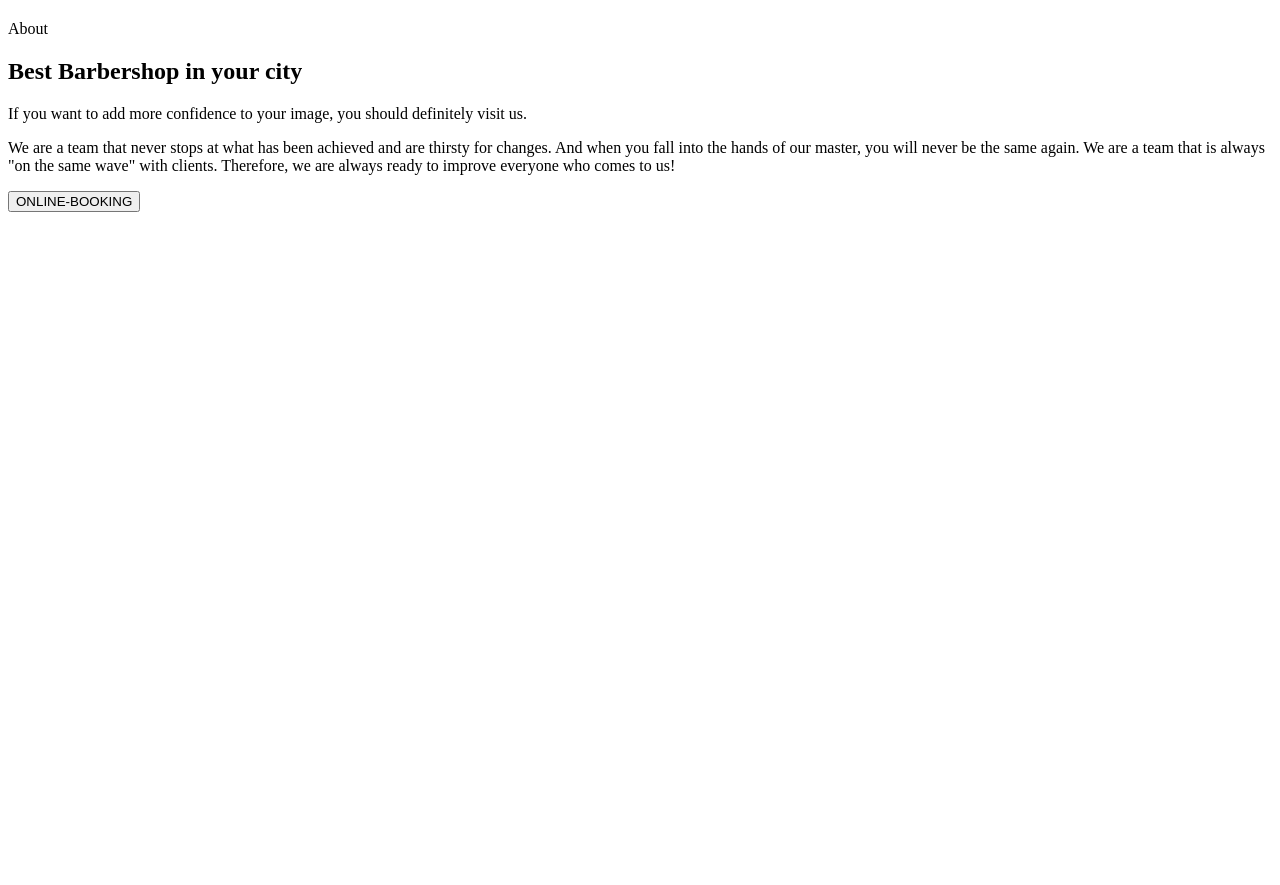
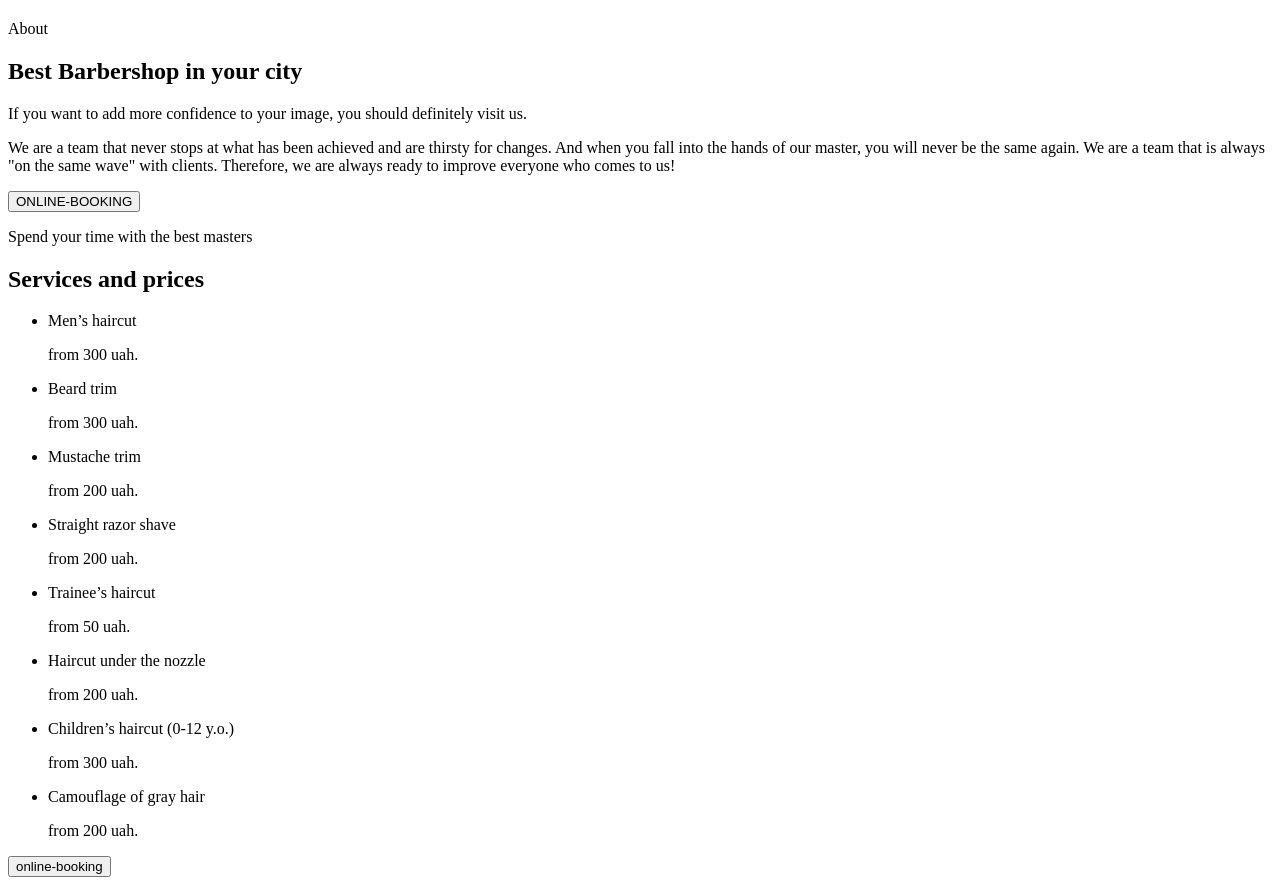
Before and after one commit to VitaNYCH/fson74-practice, a plain HTML site: page index.html in a window 1280 px wide. Shown: the part 1273-2158 px from the top of the page. Before the commit the page ends 1493 px from the top, so only its background shows below. Drawn offline with Linux system fonts and the light colour scheme.

Commit message:
added one more section to html

```diff
--- a/index.html
+++ b/index.html
@@ -46,6 +46,50 @@
             Therefore, we are always ready to improve everyone who comes to us!</p>
             <button type="button">ONLINE-BOOKING</button>
         </section>
+        <section>
+            <p>Spend your time with the best masters</p>
+            <h2>Services and prices</h2>
+            <ul>
+                <li>
+                    <p>Men’s haircut</p>
+                    <p>from 300 uah.</p>
+                </li>
+                <li>
+                    <p>Beard trim</p>
+                    <p>from 300 uah.</p>
+                </li>
+                <li>
+                    <p>Mustache trim</p>
+                    <p>from 200 uah.</p>
+                </li>
+                <li>
+                    <p>Straight razor shave</p>
+                    <p>from 200 uah.</p>
+                </li>
+            </ul>
+            <ul>
+                <li>
+                    <p>Trainee’s haircut</p>
+                    <p>from 50 uah.</p>
+                </li>
+                <li>
+                    <p>Haircut under the nozzle</p>
+                    <p>from 200 uah.</p>
+                </li>
+                <li>
+                    <p>Children’s haircut (0-12 y.o.)</p>
+                    <p>from 300 uah.</p>
+                </li>
+                <li>
+                    <p>Camouflage of gray hair</p>
+                    <p>from 200 uah.</p>
+                </li>
+            </ul>
+            <button type="button">online-booking</button>
+        </section>
+        <section>
+
+        </section>
     </main>
     <footer></footer>
 </body>
```
